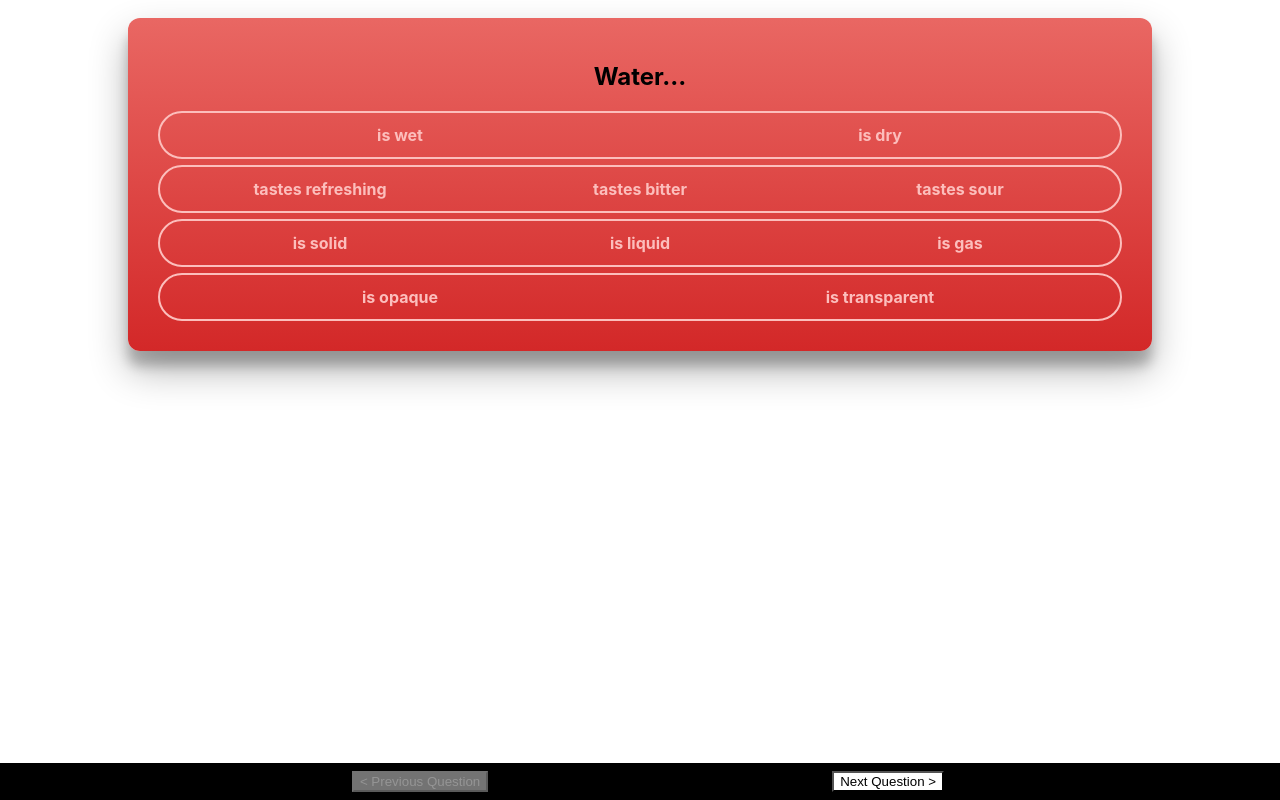
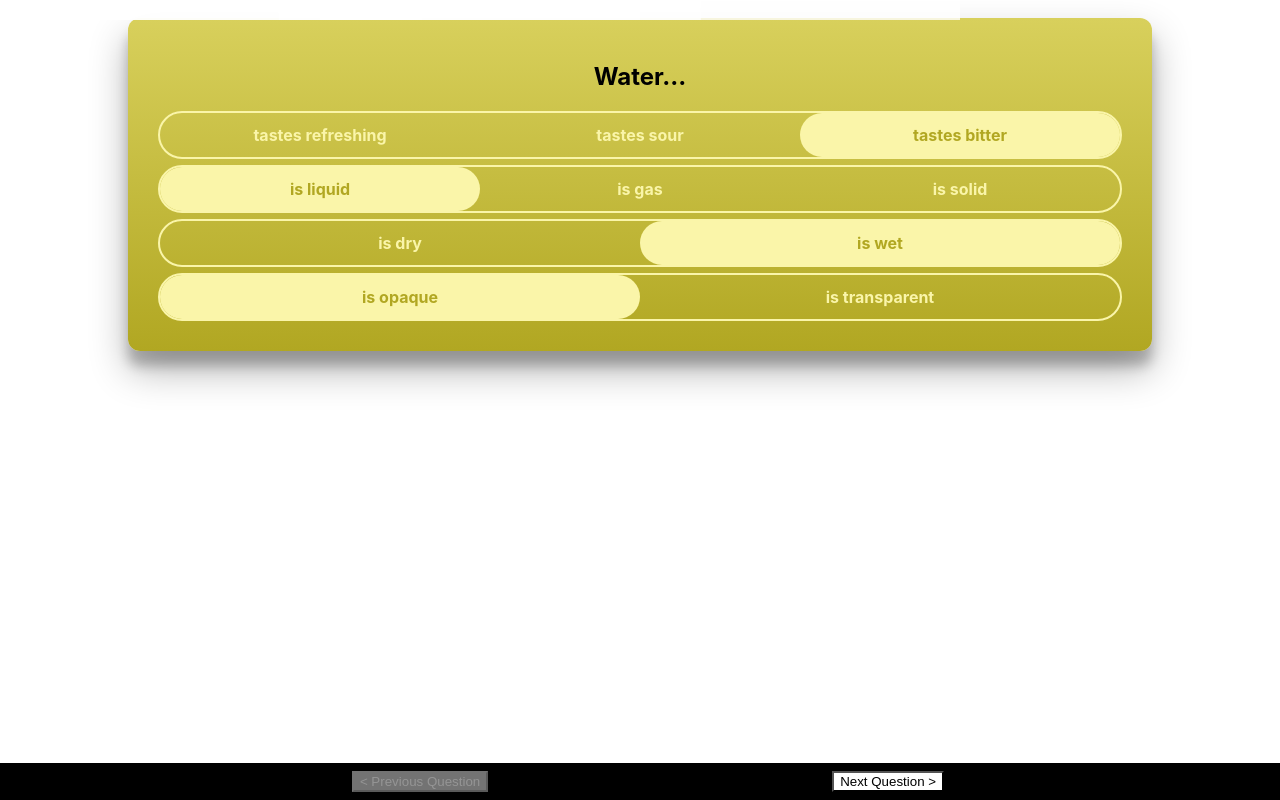
Before and after one commit to ajrskelton/seneca-question-showcase, a React (Create React App) app: page / in a window 1280 px wide. Built offline with nearby package versions, Linux system fonts and the light colour scheme.

Commit message:
Randomise questions

```diff
--- a/src/Components/AnswerRowView.tsx
+++ b/src/Components/AnswerRowView.tsx
@@ -1,14 +1,48 @@
+import { useEffect, useState } from 'react';
 import { Row } from '../Types/Row';
+import { ToggleOption } from '../Types/ToggleOption';
+import { shuffle } from '../util/helpers';
 import ToggleOptionView from './ToggleOptionView';
+import * as CSS from 'csstype';
+import { useSelector } from 'react-redux';
+import { RootState } from '../app/store';
 
 function AnswerRowView(props: { row: Row, isLocked: boolean }) {
 
+    const activeResponses: any = useSelector((state: RootState) => state.select.activeResponses);
+
+    let sizePercentage = 0;
+    if (props.row.options.length === 3) {
+        sizePercentage = 33;
+    } else {
+        sizePercentage = 50;
+    }
+
+    let index = 0;
+    for (let i = 0; i < props.row.options.length; i++) {
+        let option = props.row.options[i];
+        if (option.id === activeResponses[props.row.id]) {
+            index = i;
+        }
+    }
+    let highlightCss: CSS.Properties = {
+        position: 'absolute',
+        top: '0',
+        left: '0',
+        background: 'rgba(255,255,255,0.8)',
+        width: `${sizePercentage}%`,
+        transform: `translate(${index*sizePercentage}%)`
+    };
+
     return (
-        <div className="flex-row row">
-            {props.row.options.map((option, i) => {
-                return (<ToggleOptionView key={option.id} row={props.row} option={option} isLocked={props.isLocked} />)
-            })}
-        </div>
+        <>
+            <div className="flex-row row">
+                <div style={highlightCss}>&nbsp;</div>
+                {props.row.options.map((option, i) => {
+                    return (<ToggleOptionView key={option.id} row={props.row} option={option} isLocked={props.isLocked} />)
+                })}
+            </div>
+        </>
     );
 }
 
--- a/src/Components/AnswerView.tsx
+++ b/src/Components/AnswerView.tsx
@@ -1,5 +1,9 @@
+import { useEffect, useState } from 'react';
 import { Answer } from '../Types/Answer';
+import { Row } from '../Types/Row';
+import { shuffle } from '../util/helpers';
 import AnswerRowView from './AnswerRowView';
+
 
 function AnswerView(props: { answer: Answer, isLocked: boolean }) {
 
--- a/src/Components/QuestionFrame.tsx
+++ b/src/Components/QuestionFrame.tsx
@@ -1,13 +1,55 @@
 import { useDispatch, useSelector } from 'react-redux';
 import { prev, next } from '../app/QuestionSlice';
+import { selectAll } from '../app/SelectSlice';
 import QuestionView from './QuestionView';
 import questionData from '../Data/QuestionData';
 import { RootState } from '../app/store';
+import { useEffect, useState } from 'react';
+import { Question } from '../Types/Question';
+import { shuffle } from '../util/helpers';
+import { Row } from '../Types/Row';
 
 function QuestionFrame() {
+    const [randomQuestions, setRandomQuestions] = useState<Array<Question>>(questionData);
     const activeIndex = useSelector((state: RootState) => state.question.activeIndex);
-    const selectedOptions: any = useSelector((state: RootState) => state.select.selectedOptions);
     const dispatch = useDispatch();
+
+    useEffect(() => {
+        // Randomise order of rows and options
+        let randomisedData : Array<Question> = [];
+        for (let q of questionData) {
+            let questionStore: Question = {
+                id: q.id,
+                questionText: q.questionText,
+                answer: {
+                    id: q.answer.id,
+                    rows: []
+                }
+            };
+            for (let r of q.answer.rows) {
+                let rowStore: Row = {
+                    id: r.id,
+                    options: shuffle(r.options)
+                };
+                questionStore.answer.rows.push(rowStore);
+            }
+            questionStore.answer.rows = shuffle(questionStore.answer.rows);
+            randomisedData.push(questionStore);
+        }
+        setRandomQuestions(randomisedData);
+
+        // Randomise initial responses
+        let randomResponses: any = {};
+        for (let q of questionData) {
+            for (let r of q.answer.rows) {
+                let randomIndex = Math.floor(Math.random() * r.options.length);
+                randomResponses[r.id] = r.options[randomIndex].id;
+            }
+        }
+        dispatch(selectAll(randomResponses));
+
+        console.log();
+    }, []);
 
     let isFirstQuestion = activeIndex === 0;
     let previousQuestionMarkup = (
@@ -37,12 +79,10 @@ function QuestionFrame() {
         );
     }
 
-    const activeQuestion = questionData[activeIndex];
-
     return (
         <div className="frame">
             <div className="display-panel flex-column">
-                <QuestionView question={questionData[0]} isVisible={0 === activeIndex}>
+                <QuestionView question={randomQuestions[0]} isVisible={0 === activeIndex}>
                     <img className='small-image' src='water.jpg' alt='water' />
                         Water (chemical formula H2O) is an inorganic, transparent, tasteless, odorless, and nearly colorless chemical substance,
                         which is the main constituent of Earth's hydrosphere and the fluids of all known living organisms (in which it acts as a solvent).
@@ -51,10 +91,10 @@ function QuestionFrame() {
                         The hydrogen atoms are attached to the oxygen atom at an angle of 104.45°.
                         Water" is the name of the liquid state of H2O at standard conditions for temperature and pressure.
                 </QuestionView>
-                <QuestionView question={questionData[1]} isVisible={1 === activeIndex}>
+                <QuestionView question={randomQuestions[1]} isVisible={1 === activeIndex}>
                     <img className='large-image' src='fire.jpg' alt='fire' />
                 </QuestionView>
-                <QuestionView question={questionData[2]} isVisible={2 === activeIndex}>
+                <QuestionView question={randomQuestions[2]} isVisible={2 === activeIndex}>
                     <img className='large-image' src='fish.jpg' alt='fish' />
                 </QuestionView>
             </div>
--- a/src/Components/QuestionView.tsx
+++ b/src/Components/QuestionView.tsx
@@ -1,11 +1,12 @@
 import { useSelector } from 'react-redux';
 import { RootState } from '../app/store';
 import { Question } from '../Types/Question';
+import { checkLocked, countCorrectAnswers } from '../util/helpers';
 import AnswerView from './AnswerView';
 
 function QuestionView(props: { children: React.ReactNode, question: Question, isVisible: boolean }) {
 
-    const selectedOptions: any = useSelector((state: RootState) => state.select.selectedOptions);
+    const activeResponses: any = useSelector((state: RootState) => state.select.activeResponses);
 
     if (!props.isVisible) {
         return null;
@@ -13,35 +14,15 @@ function QuestionView(props: { children: React.ReactNode, question: Question, is
 
     const maxCorrectnessLevel = 4;
 
-    const getCorrectAnswers = (question: Question, selectedOptions: any) => {
-        let correctAnswers = 0;
-        const rowsWithResponses = Object.keys(selectedOptions);
-        for (let answerRow of question.answer.rows) {
-            if (rowsWithResponses.includes(answerRow.id)) {
-                let responseId = selectedOptions[answerRow.id];
-                let isCorrect = answerRow.options.find(x => x.id === responseId)?.isCorrect;
-                if (isCorrect) {
-                    correctAnswers++;
-                }
-            }
-        }
-        return correctAnswers;
-    };
-
-    const checkLocked = (question: Question, selectedOptions: any) => {
-        let totalAnswers = question.answer.rows.length;
-        return (totalAnswers === getCorrectAnswers(question, selectedOptions));
-    };
-
-    const getCardClass = (question: Question, selectedOptions: any) => {
-        let totalAnswers = question.answer.rows.length;
-        let correctAnswers = getCorrectAnswers(question, selectedOptions);
-        let correctnessLevel = Math.round(correctAnswers / totalAnswers * maxCorrectnessLevel);
+    const getCardClass = (question: Question, activeResponses: any) => {
+        let totalAnswersCount = question.answer.rows.length;
+        let correctAnswersCount = countCorrectAnswers(question, activeResponses);
+        let correctnessLevel = Math.round(correctAnswersCount / totalAnswersCount * maxCorrectnessLevel);
         return `card correct-${correctnessLevel}`;
     };
 
-    let isLocked = checkLocked(props.question, selectedOptions);
-    let cardClass = getCardClass(props.question, selectedOptions);
+    let isLocked = checkLocked(props.question, activeResponses);
+    let cardClass = getCardClass(props.question, activeResponses);
     let infoCard = (
         <div className='card'>
             { props.children }
--- a/src/Components/ToggleOptionView.tsx
+++ b/src/Components/ToggleOptionView.tsx
@@ -6,7 +6,7 @@ import { ToggleOption } from '../Types/ToggleOption';
 
 function ToggleOptionView(props: { row: Row, option: ToggleOption, isLocked: boolean }) {
 
-    const selectedOptionIds = useSelector((state: RootState) => Object.values(state.select.selectedOptions));
+    const selectedOptionIds = useSelector((state: RootState) => Object.values(state.select.activeResponses));
     const dispatch = useDispatch();
 
     const isSelected = (id: string) : boolean => {
--- a/src/app/SelectSlice.ts
+++ b/src/app/SelectSlice.ts
@@ -3,15 +3,18 @@ import { createSlice } from '@reduxjs/toolkit'
 export const selectSlice = createSlice({
     name: 'select',
     initialState: {
-        selectedOptions: {}
+        activeResponses: {}
     },
     reducers: {
         select: (state: any, action) => {
-            state.selectedOptions[action.payload.rowId] = action.payload.optionId;
+            state.activeResponses[action.payload.rowId] = action.payload.optionId;
+        },
+        selectAll: (state: any, action) => {
+            state.activeResponses = action.payload;
         }
     }
 });
 
-export const { select } = selectSlice.actions
+export const { select, selectAll } = selectSlice.actions
 
 export default selectSlice.reducer
--- a/src/index.css
+++ b/src/index.css
@@ -108,10 +108,16 @@ code {
     cursor: pointer;
     padding: 12px;
     color: white;
+    -webkit-transition: background-color 250ms linear;
+    -ms-transition: background-color 250ms linear;
+    transition: background-color 250ms linear;
 }
 
 .option.active {
     background: white;
+    -webkit-transition: background-color 250ms linear;
+    -ms-transition: background-color 250ms linear;
+    transition: background-color 250ms linear;
 }
 
 .correct-0 {
@@ -203,3 +209,10 @@ code {
     background: #97d1f8;
     color: #2473bd;
 }
+
+.test {
+    transform: translate(0px);
+    -webkit-transition: transform 250ms linear;
+    -ms-transition: transform 250ms linear;
+    transition: transform 250ms linear;
+}
--- /dev/null
+++ b/src/util/helpers.ts
@@ -0,0 +1,42 @@
+import { Question } from "../Types/Question";
+
+const countCorrectAnswers = (question: Question, selectedOptions: any) => {
+    let correctAnswersCount = 0;
+    const rowsWithResponses = Object.keys(selectedOptions);
+    for (let answerRow of question.answer.rows) {
+        if (rowsWithResponses.includes(answerRow.id)) {
+            let responseId = selectedOptions[answerRow.id];
+            let isCorrect = answerRow.options.find(x => x.id === responseId)?.isCorrect;
+            if (isCorrect) {
+                correctAnswersCount++;
+            }
+        }
+    }
+    return correctAnswersCount;
+};
+
+const checkLocked = (question: Question, activeResponses: any) => {
+    let totalAnswers = question.answer.rows.length;
+    return (totalAnswers === countCorrectAnswers(question, activeResponses));
+};
+
+const shuffle = (array: Array<any>) => {
+    let indexes = [];
+    let shuffled = [];
+    for (let i = 0; i < array.length; i++) {
+        indexes.push(i);
+    }
+    for (let i = 0; i < indexes.length; i++) {
+        let a = Math.floor(Math.random() * indexes.length);
+        let b = Math.floor(Math.random() * indexes.length);
+        let temp = array[a];
+        array[a] = array[b];
+        array[b] = temp;
+    }
+    for (let i = 0; i < array.length; i++) {
+        shuffled.push(array[indexes[i]]);
+    }
+    return shuffled;
+};
+
+export { checkLocked, countCorrectAnswers, shuffle };
```
Also changed, not shown: src/Types/Answer.ts (line endings or trailing spaces).
